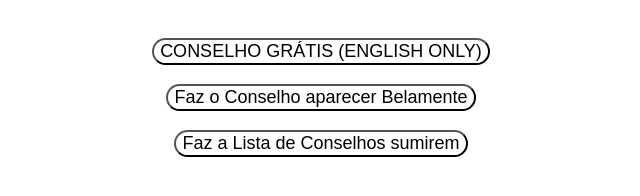
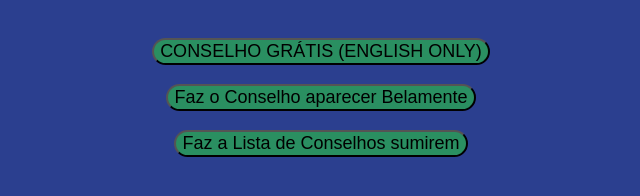
Before and after one commit to Rafael-Romulo/AdviceAPI, a plain HTML site: page API de conselho/index.html in a window 1280 px wide. Shown: the whole page, without its empty margins (319-959 px from the left). Drawn offline with Linux system fonts and the light colour scheme.

Commit message:
Add files via upload

```diff
--- a/API de conselho/card.css
+++ b/API de conselho/card.css
@@ -10,12 +10,13 @@ html {
   height: 100%;
   -webkit-box-sizing: border-box;
   box-sizing: border-box;
+  background-color: rgb(43, 63, 143);
 }
 
 .btn-art {
   margin:center;
   cursor: pointer;
-  background-color: rgba(128, 128, 128, 0);
+  background-color: rgb(42, 143, 97);
   transition:0.3s;
   font-size: large;
   border-radius: 100px;
```
